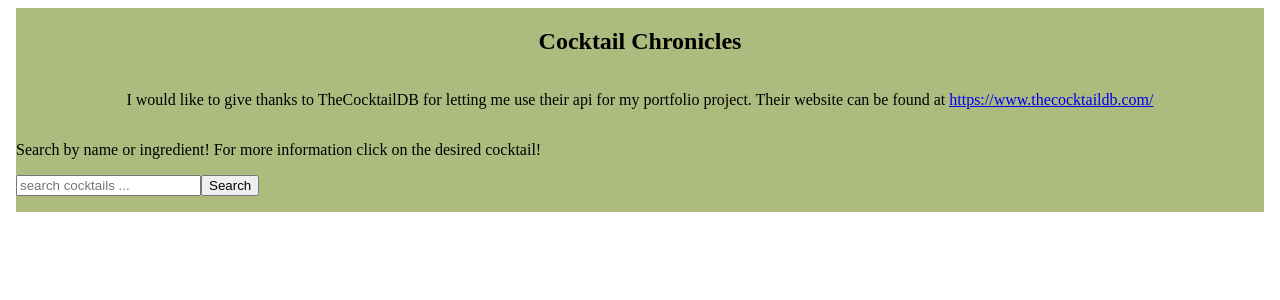
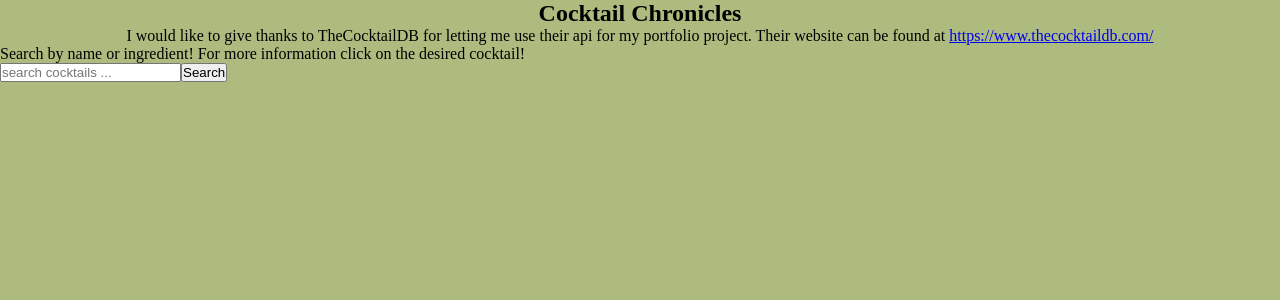
Before and after one commit to kaser-taylor/Cocktail-Chronicles, an Angular app: page / in a window 1280 px wide. Shown: the top 300 px of the page. Built offline with nearby package versions, Linux system fonts and the light colour scheme.

Commit message:
adds some styling to cards and backgrounds and sets default to border box

```diff
--- a/src/app/app.component.css
+++ b/src/app/app.component.css
@@ -1,3 +1,13 @@
+
+* {
+    margin: 0;
+    padding: 0;
+    box-sizing: border-box;
+  }
+
+
 body {
     background-color: #adbb7f;
+    height: 100vh;
+    width: 100vw;
 }
--- a/src/app/components/cocktail-detail/cocktail-detail.component.css
+++ b/src/app/components/cocktail-detail/cocktail-detail.component.css
@@ -0,0 +1,24 @@
+* {
+    margin: 0;
+    padding: 0;
+    box-sizing: border-box;
+  }
+
+.cocktail-detail-card {
+    background-color: #fefae0;
+    display: flex;
+    flex-direction: column;
+    align-items: center;
+    justify-content: space-evenly;
+    width: 85%;
+    border-radius: 10%;
+}
+
+.cocktail-detail-card img {
+    width: 25%;
+    border-radius: 15%;
+}
+
+.cocktail-detail-card * {
+    margin: 10px;
+}
--- a/src/app/components/cocktail-detail/cocktail-detail.component.html
+++ b/src/app/components/cocktail-detail/cocktail-detail.component.html
@@ -2,7 +2,7 @@
 <div *ngIf="cocktail"  class="cocktail-detail-card">
     <h2>{{ cocktail.strDrink }}</h2>
     <img [src]="cocktail.strDrinkThumb" alt="{{ cocktail.strDrink }}"/>
-
+    <div>
     <p><strong>Category:</strong> {{ cocktail.strCategory }}</p>
     <p><strong>Glass:</strong> {{ cocktail.strGlass }}</p>
     <p><strong>Instructions:</strong> {{cocktail.strInstructions }}</p>
@@ -16,4 +16,5 @@
             </li>
         </ul>
     </div>
+    </div>
 </div>
--- a/src/app/components/header/header.component.css
+++ b/src/app/components/header/header.component.css
@@ -1,3 +1,8 @@
+* {
+    margin: 0;
+    padding: 0;
+    box-sizing: border-box;
+  }
 
 .flex-container {
     display: flex;
--- a/src/app/components/results/results.component.css
+++ b/src/app/components/results/results.component.css
@@ -1,3 +1,9 @@
+* {
+    margin: 0;
+    padding: 0;
+    box-sizing: border-box;
+  }
+
 li {
     list-style: none;
     margin: 10px;
--- a/src/app/components/search-bar/search-bar.component.css
+++ b/src/app/components/search-bar/search-bar.component.css
@@ -0,0 +1,5 @@
+* {
+    margin: 0;
+    padding: 0;
+    box-sizing: border-box;
+  }
--- a/src/styles.css
+++ b/src/styles.css
@@ -1,3 +1,9 @@
+* {
+    margin: 0;
+    padding: 0;
+    box-sizing: border-box;
+  }
+
 /* You can add global styles to this file, and also import other style files */
 .main-container {
     display: grid;
```
Also changed, not shown: notes.txt.
